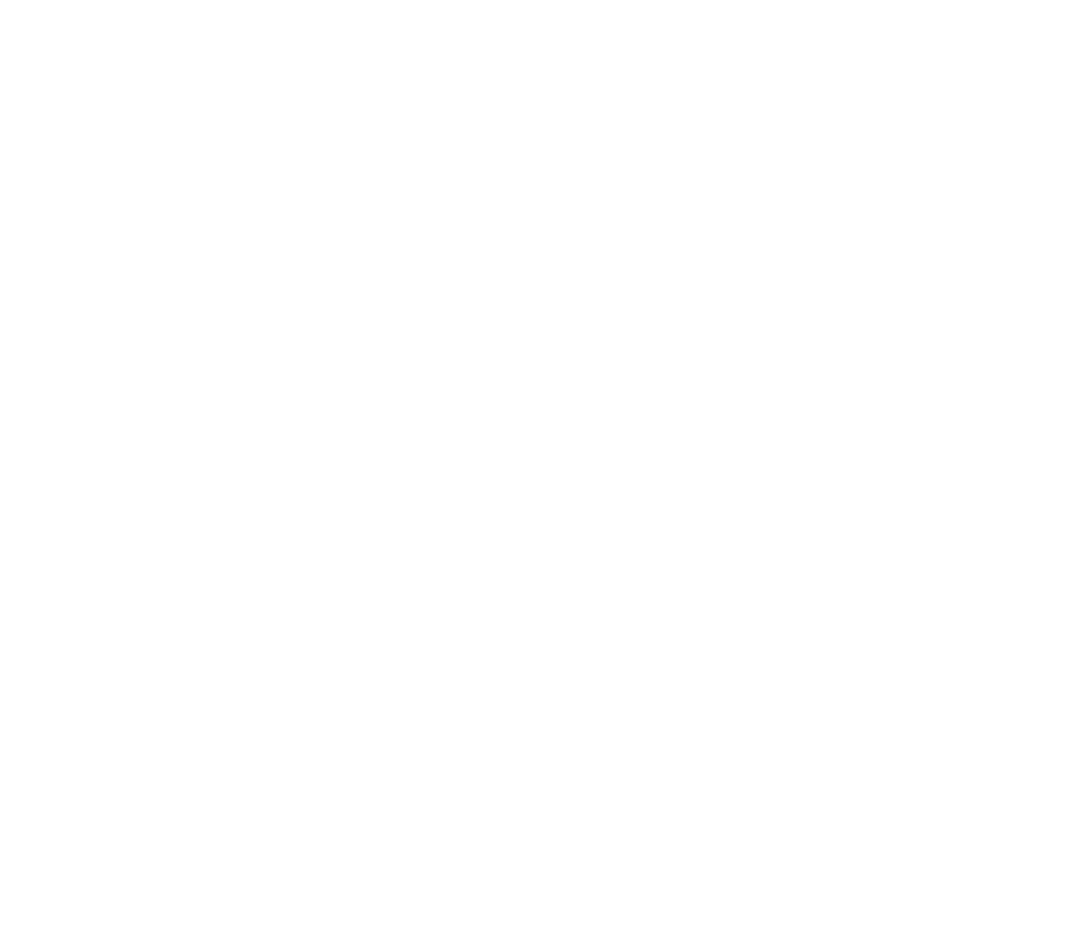
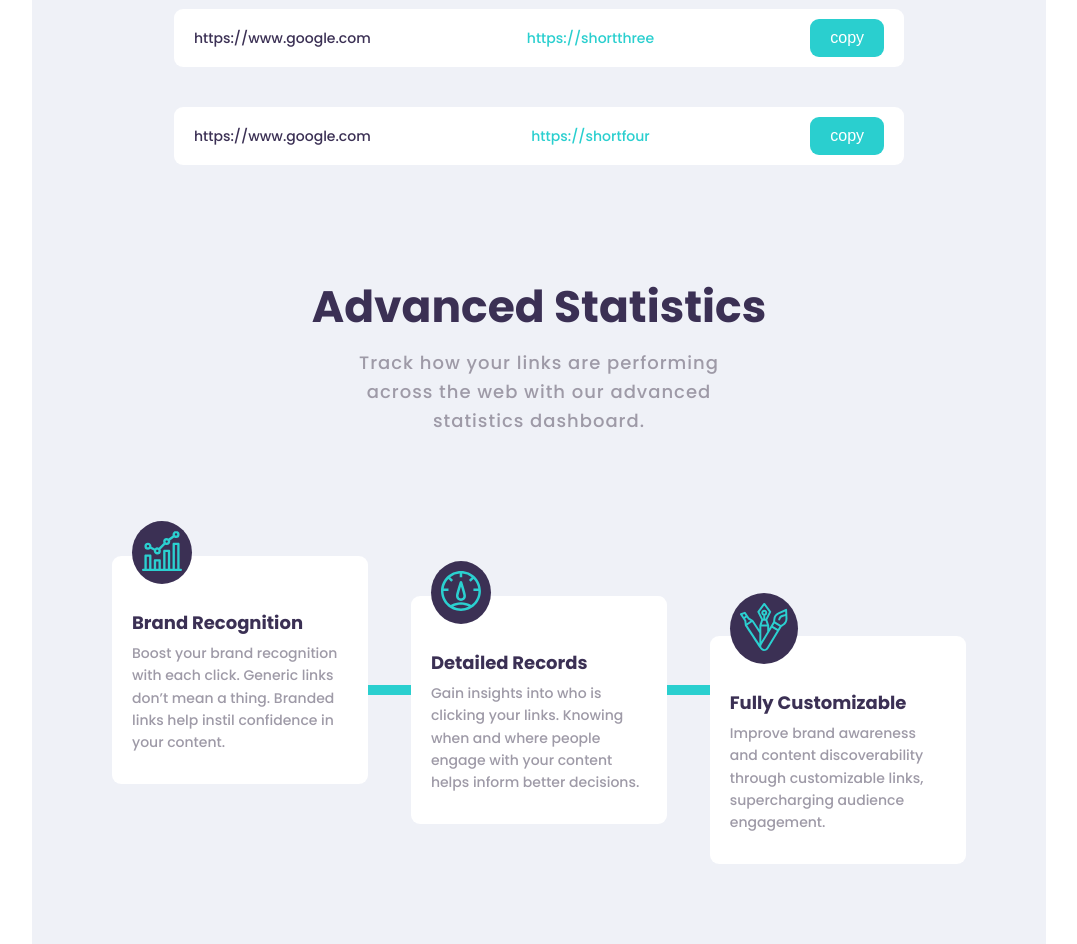
Before and after one commit to Abhishek-201099/url-shortener, a React (Vite) app: page / in a window 1280 px wide. Shown: the part 1060-2004 px from the top of the page, without its empty margins (101-1178 px from the left). Before the commit the page ends 873 px from the top, so only its background shows below. Built offline with nearby package versions, Linux system fonts and the light colour scheme.

Commit message:
feat: Added layout for section statistics and made it responsive till 1280px max-width

```diff
--- a/src/App.jsx
+++ b/src/App.jsx
@@ -1,6 +1,7 @@
 import Header from "./components/Header";
 import Hero from "./components/Hero";
 import Shortener from "./components/Shortener";
+import Stats from "./components/Stats";
 
 export default function App() {
   return (
@@ -9,6 +10,7 @@
       <main>
         <Hero />
         <Shortener />
+        <Stats />
       </main>
     </div>
   );
--- a/src/components/Shortener.jsx
+++ b/src/components/Shortener.jsx
@@ -3,27 +3,27 @@
 import { useState } from "react";
 import CopyBtn from "../ui/CopyBtn";
 
-const urlResults = [];
+// const urlResults = [];
 
 // For testing UI
-// const urlResults = [
-//   {
-//     originalURL: "https://www.google.com",
-//     shortURL: "https://shortone",
-//   },
-//   {
-//     originalURL: "https://www.google.com",
-//     shortURL: "https://shorttwo",
-//   },
-//   {
-//     originalURL: "https://www.google.com",
-//     shortURL: "https://shortthree",
-//   },
-//   {
-//     originalURL: "https://www.google.com",
-//     shortURL: "https://shortfour",
-//   },
-// ];
+const urlResults = [
+  {
+    originalURL: "https://www.google.com",
+    shortURL: "https://shortone",
+  },
+  {
+    originalURL: "https://www.google.com",
+    shortURL: "https://shorttwo",
+  },
+  {
+    originalURL: "https://www.google.com",
+    shortURL: "https://shortthree",
+  },
+  {
+    originalURL: "https://www.google.com",
+    shortURL: "https://shortfour",
+  },
+];
 
 export default function Shortener() {
   const [isLoading, setIsLoading] = useState(false);
@@ -34,16 +34,16 @@
   } = useForm();
 
   async function onSubmit(data) {
-    try {
-      setIsLoading(true);
-      const shortenedURL =
-        (await getShortURL(data.url)) || "Cannot be shortened. Sorry !";
-      urlResults.unshift({ originalURL: data.url, shortURL: shortenedURL });
-    } catch (error) {
-      console.log("Error occured *: ", error.message);
-    } finally {
-      setIsLoading(false);
-    }
+    // try {
+    //   setIsLoading(true);
+    //   const shortenedURL =
+    //     (await getShortURL(data.url)) || "Cannot be shortened. Sorry !";
+    //   urlResults.unshift({ originalURL: data.url, shortURL: shortenedURL });
+    // } catch (error) {
+    //   console.log("Error occured *: ", error.message);
+    // } finally {
+    //   setIsLoading(false);
+    // }
   }
 
   return (
--- /dev/null
+++ b/src/components/Stats.jsx
@@ -0,0 +1,61 @@
+export default function Stats() {
+  return (
+    <section className="section-stats">
+      <div className="stats-header">
+        <h2>Advanced Statistics</h2>
+        <p>
+          Track how your links are performing across the web with our advanced
+          statistics dashboard.
+        </p>
+      </div>
+
+      <div className="stats-items">
+        <div className="stats-item">
+          <div className="stats-item-logo">
+            <img
+              src="/icon-brand-recognition.svg"
+              alt="statistics icon for brand recognition"
+            />
+          </div>
+          <h3 className="stats-item-heading">Brand Recognition</h3>
+          <p className="stats-item-description">
+            Boost your brand recognition with each click. Generic links don’t
+            mean a thing. Branded links help instil confidence in your content.
+          </p>
+        </div>
+
+        <div className="stats-bars"></div>
+
+        <div className="stats-item">
+          <div className="stats-item-logo">
+            <img
+              src="/icon-detailed-records.svg"
+              alt="statistics icon for brand detailed records"
+            />
+          </div>
+          <h3 className="stats-item-heading">Detailed Records</h3>
+          <p className="stats-item-description">
+            Gain insights into who is clicking your links. Knowing when and
+            where people engage with your content helps inform better decisions.
+          </p>
+        </div>
+
+        <div className="stats-bars"></div>
+
+        <div className="stats-item">
+          <div className="stats-item-logo">
+            <img
+              src="/icon-fully-customizable.svg"
+              alt="statistics icon for brand customization"
+            />
+          </div>
+          <h3 className="stats-item-heading">Fully Customizable</h3>
+          <p className="stats-item-description">
+            Improve brand awareness and content discoverability through
+            customizable links, supercharging audience engagement.
+          </p>
+        </div>
+      </div>
+    </section>
+  );
+}
--- a/src/styles.css
+++ b/src/styles.css
@@ -290,6 +290,7 @@
 .section-shortener {
   background-color: var(--color-neutral-5);
   margin-top: 16rem;
+  padding-bottom: 8rem;
 }
 
 .shortener-container {
@@ -420,6 +421,98 @@
 
 /*********************************/
 /*********************************/
+/* SECTION STATS */
+/*********************************/
+
+.section-stats {
+  background-color: var(--color-neutral-5);
+}
+
+.stats-header {
+  /* background-color: red; */
+  width: 60%;
+  margin: 0 auto;
+  padding: 4rem 0rem;
+
+  display: flex;
+  flex-direction: column;
+  align-items: center;
+  gap: 4rem;
+}
+/* / 18 / 20 / 24 / 30 / 36 / 44 / 52 / 62 / 74  */
+.stats-header h2 {
+  font-size: 4.4rem;
+  color: var(--color-primary-2);
+}
+
+.stats-header p {
+  width: 65%;
+  text-align: center;
+  font-size: 2rem;
+  color: var(--color-neutral-2);
+  line-height: 1.6;
+  letter-spacing: 1px;
+}
+
+.stats-items {
+  /* background-color: bisque; */
+  background-color: var(--color-neutral-5);
+  padding: 8rem 8rem 16rem 8rem;
+  width: 85%;
+  margin: 0 auto;
+
+  display: flex;
+  /* justify-content: space-between; */
+}
+
+.stats-item {
+  width: 30%;
+  padding: 0rem 2rem 4rem 2rem;
+  border-radius: 9px;
+  background-color: #fff;
+}
+
+.stats-item:nth-child(3) {
+  transform: translateY(4rem);
+}
+
+.stats-item:last-child {
+  transform: translateY(8rem);
+}
+
+.stats-item .stats-item-logo {
+  display: inline-block;
+  padding: 1.2rem;
+  border-radius: 50%;
+  margin-bottom: 4rem;
+  margin-top: -5rem;
+  background-color: var(--color-primary-2);
+}
+
+.stats-item .stats-item-heading {
+  font-size: 2rem;
+  color: var(--color-primary-2);
+  margin-bottom: 1rem;
+}
+
+.stats-item .stats-item-description {
+  font-size: 1.6rem;
+  color: var(--color-neutral-2);
+  line-height: 1.6;
+}
+
+.stats-items .stats-bars {
+  background-color: var(--color-primary-1);
+  height: 1rem;
+  width: 5%;
+  align-self: center;
+  transform: translateY(2rem);
+}
+
+/*********************************/
+
+/*********************************/
+/*********************************/
 /* MEDIA QUERIES */
 /*********************************/
 
@@ -468,6 +561,18 @@
 
   .shortener-form div button {
     font-size: 1.6rem;
+  }
+
+  .stats-items {
+    width: 95%;
+  }
+
+  .stats-header {
+    gap: 2rem;
+  }
+
+  .stats-header p {
+    font-size: 1.8rem;
   }
 }
 
@@ -528,8 +633,30 @@
   .shortener-result .shortener-copy-btn {
     font-size: 1.6rem;
   }
+
+  .stats-items {
+    width: 100%;
+  }
+
+  .stats-item {
+    padding: 0rem 2rem 3rem 2rem;
+  }
+
+  .stats-item .stats-item-logo {
+    padding: 1rem;
+    margin-bottom: 3rem;
+  }
+
+  .stats-item .stats-item-heading {
+    font-size: 1.8rem;
+  }
+
+  .stats-item .stats-item-description {
+    font-size: 1.4rem;
+  }
 }
 
+/* MAKE RESPONSIVE FROM HERE ONWARDS */
 /* lg */
 @media (max-width: 1024px) {
   .container {
```
